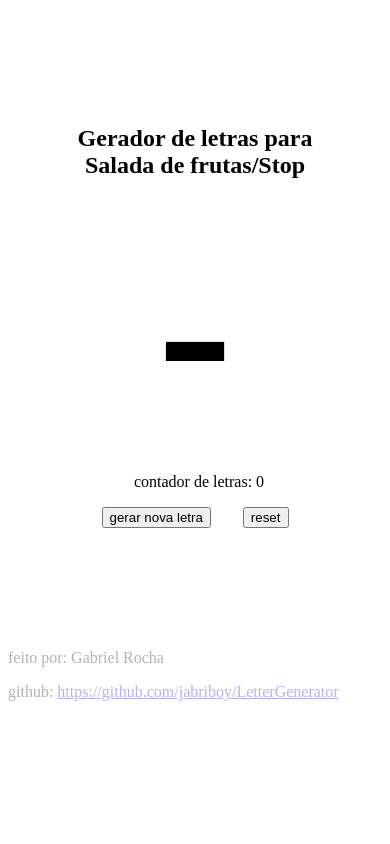
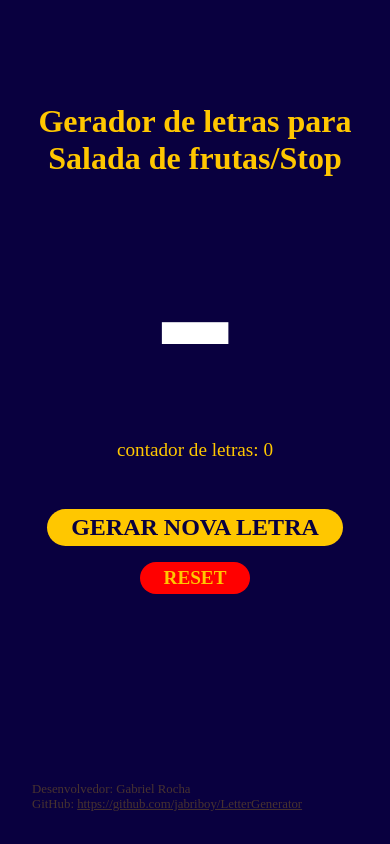
Before and after one commit to jabriboy/LetterGenerator, a React (Vite) app: page / in a window 390 px wide. Built offline with nearby package versions, Linux system fonts and the light colour scheme.

Commit message:
design added for PC and Smartphone

```diff
--- a/src/components/home/Home.jsx
+++ b/src/components/home/Home.jsx
@@ -7,8 +7,22 @@ function Home(){
 	const [auxAlfabeto, setauxAlfabeto] = useState(alfabeto)
 	const [letra, setletra] = useState('-')
 	const [contador, setContador] = useState(0)
+	const [loading, setLoading] = useState(false)
 
-	const gerar = () => {
+	function delay(ms) {
+		return new Promise(resolve => setTimeout(resolve, ms));
+	}
+
+	const gerar = async () => {
+		setLoading(true)
+		setletra('3')
+		await delay(1000);
+		setletra('2')
+		await delay(1000);
+		setletra('1')
+		await delay(1000);
+		setletra('...')
+		await delay(1000);
 		if(auxAlfabeto.length == 0){
 			setletra('acabou');
 		}
@@ -18,12 +32,16 @@ function Home(){
 			setauxAlfabeto(auxAlfabeto.filter(e => e !== auxAlfabeto[indiceAleatorio]))
 			setContador(contador+1)
 		}
+		setLoading(false)
 	}
 
 	const reset = () => {
-		setauxAlfabeto(alfabeto)
-		setletra('-')
-		setContador(0)
+		const result = window.confirm('Você tem certeza que deseja reiniciar?');
+		if(result){
+			setauxAlfabeto(alfabeto)
+			setletra('-')
+			setContador(0)
+		}
 	}
 
 	return(
@@ -34,14 +52,16 @@ function Home(){
 						<h2>Gerador de letras para Salada de frutas/Stop</h2>
 						<h1>{letra}</h1>
 						<p>contador de letras: {contador}</p>
-						<div className="box-btn">
-							<button onClick={gerar}>gerar nova letra</button>
-							<button onClick={reset}>reset</button>
-						</div>
+						{loading ? "" : <div disabled={loading} onClick={gerar} className="btn-gerar">gerar nova letra</div>}
+
+						<div onClick={reset} className="btn-reset">reset</div>
 					</div>
 				</div>
-				<p>feito por: Gabriel Rocha</p>
-				<p>github: <a href="https://github.com/jabriboy/LetterGenerator">https://github.com/jabriboy/LetterGenerator</a></p>
+				<p className="credits">
+					Desenvolvedor: Gabriel Rocha
+					<br />
+					GitHub: <a href="https://github.com/jabriboy/LetterGenerator">https://github.com/jabriboy/LetterGenerator</a>
+					</p>
 			</div>
 		</>
 	)
--- a/src/components/home/style/HomeStyle.css
+++ b/src/components/home/style/HomeStyle.css
@@ -1,3 +1,9 @@
+.home {
+  position: relative;
+  height: 100vh;
+  background: #09003F;
+  color: #FFC700;
+}
 .home .container {
   height: 75vh;
   display: flex;
@@ -7,21 +13,99 @@
 .home .container .main {
   text-align: center;
 }
+.home .container .main h2 {
+  margin-bottom: -1rem;
+  margin-top: 4rem;
+  font-size: 2rem;
+}
 .home .container .main h1 {
-  font-size: 14rem;
+  font-size: 16rem;
   margin: 0;
+  color: white;
 }
 .home .container .main p {
   opacity: 100%;
+  margin-top: -1rem;
+  margin-bottom: 3rem;
+  font-size: 1.2rem;
 }
-.home .container .main .box-btn {
-  display: flex;
-  justify-content: center;
+.home .container .main .btn-gerar {
+  cursor: pointer;
+  color: #09003F;
+  background: #FFC700;
+  width: -moz-fit-content;
+  width: fit-content;
+  border-radius: 2.1875rem;
+  padding: 0.3rem 1.5rem;
+  margin: 0 auto;
+  text-transform: uppercase;
+  font-weight: bolder;
+  font-size: 1.5rem;
 }
-.home .container .main .box-btn button {
-  margin: 0 1rem;
+.home .container .main .btn-reset {
+  position: absolute;
+  bottom: 0;
+  right: 0;
+  margin-bottom: 2rem;
+  margin-right: 2rem;
+  cursor: pointer;
+  color: #FFC700;
+  background: #FF0000;
+  width: -moz-fit-content;
+  width: fit-content;
+  border-radius: 2.1875rem;
+  padding: 0.3rem 1.5rem;
+  text-transform: uppercase;
+  font-weight: bolder;
+  font-size: 1.2rem;
 }
-.home p {
-  opacity: 30%;
-  margin-left: 0.5rem;
+.home .credits {
+  opacity: 25%;
+  position: absolute;
+  bottom: 0;
+  left: 0;
+  margin-bottom: 2rem;
+  margin-left: 2rem;
+}
+.home .credits a {
+  color: #FFC700;
+}
+
+@media screen and (max-width: 600px) and (min-height: 500px) {
+  .home .container {
+    margin: 0 2rem;
+  }
+  .home .container .main .btn-reset {
+    position: relative;
+    margin: 0 auto;
+    margin-top: 1rem;
+  }
+  .home .credits {
+    font-size: 0.8rem;
+  }
+}
+@media screen and (max-width: 999px) and (orientation: landscape) {
+  .home .container {
+    margin: 0 2rem;
+  }
+  .home .container .main h2 {
+    margin-top: 2rem;
+    font-size: 1.5rem;
+  }
+  .home .container .main h1 {
+    font-size: 10rem;
+  }
+  .home .container .main p {
+    margin-bottom: 1rem;
+    font-size: 1rem;
+  }
+  .home .container .main .btn-reset {
+    font-size: 1rem;
+  }
+  .home .container .main .btn-gerar {
+    font-size: 1rem;
+  }
+  .home .credits {
+    font-size: 0.8rem;
+  }
 }/*# sourceMappingURL=HomeStyle.css.map */
--- a/src/components/home/style/HomeStyle.scss
+++ b/src/components/home/style/HomeStyle.scss
@@ -1,4 +1,8 @@
 .home{
+	position: relative;
+	height: 100vh;
+	background: #09003F;
+	color: #FFC700;
 	.container{
 		height: 75vh;
 		display: flex;
@@ -6,24 +10,111 @@
 		align-items: center;
 		.main{
 			text-align: center;
+			h2{
+				margin-bottom: -1rem;
+				margin-top: 4rem;
+				font-size: 2rem;
+			}
 			h1{
-				font-size: 14rem;
+				font-size: 16rem;
 				margin: 0;
+				color: white;
 			}
 			p{
 				opacity: 100%;
+				margin-top: -1rem;
+				margin-bottom: 3rem;
+				font-size: 1.2rem;
 			}
-			.box-btn{
-				display: flex;
-				justify-content: center;
-				button{
-					margin: 0 1rem;
+			.btn-gerar{
+				cursor: pointer;
+				color: #09003F;
+				background: #FFC700;
+				width: fit-content;
+				border-radius: 2.1875rem;
+				padding: .3rem 1.5rem;
+				margin: 0 auto;
+				text-transform: uppercase;
+				font-weight: bolder;
+
+				font-size: 1.5rem;
+			}
+			.btn-reset{
+				position: absolute;
+				bottom: 0;
+				right: 0;
+				margin-bottom: 2rem;
+				margin-right: 2rem;
+				cursor: pointer;
+				color: #FFC700;
+				background: #FF0000;
+				width: fit-content;
+				border-radius: 2.1875rem;
+				padding: .3rem 1.5rem;
+				text-transform: uppercase;
+				font-weight: bolder;
+
+				font-size: 1.2rem;
+			}
+		}
+	}
+	.credits{
+		opacity: 25%;
+		position: absolute;
+		bottom: 0;
+		left: 0;
+		margin-bottom: 2rem;
+		margin-left: 2rem;
+		a{
+			color: #FFC700;
+		}
+	}
+}
+
+@media screen and (max-width: 600px) and (min-height: 500px){
+	.home{
+		.container{
+			margin: 0 2rem;
+			.main{
+				.btn-reset{
+					position: relative;
+					margin: 0 auto;
+					margin-top: 1rem;
 				}
 			}
 		}
-	}
-	p{
-		opacity: 30%;
-		margin-left: .5rem;
+		.credits{
+			font-size: .8rem;
+		}
 	}
 }
+
+@media screen and (max-width: 999px) and (orientation: landscape) {
+	.home{
+		.container{
+			margin: 0 2rem;
+			.main{
+				h2{
+					margin-top: 2rem;
+					font-size: 1.5rem;
+				}
+				h1{
+					font-size: 10rem;
+				}
+				p{
+					margin-bottom: 1rem;
+					font-size: 1rem;
+				}
+				.btn-reset{
+					font-size: 1rem;
+				}
+				.btn-gerar{
+					font-size: 1rem
+				}
+			}
+		}
+		.credits{
+			font-size: .8rem;
+		}
+	}
+}
```
Also changed, not shown: 1 other file (tests, documents, lock files or other folders).
